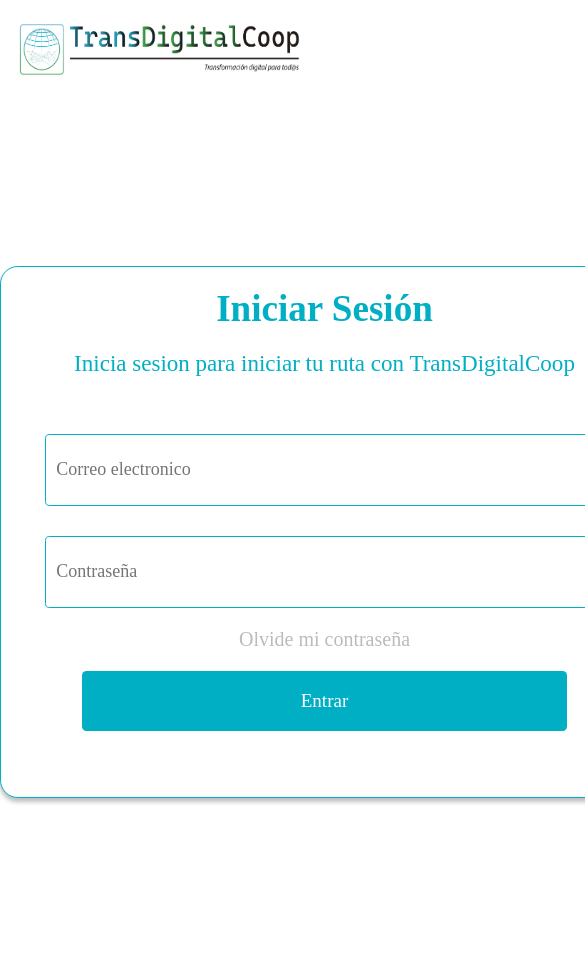
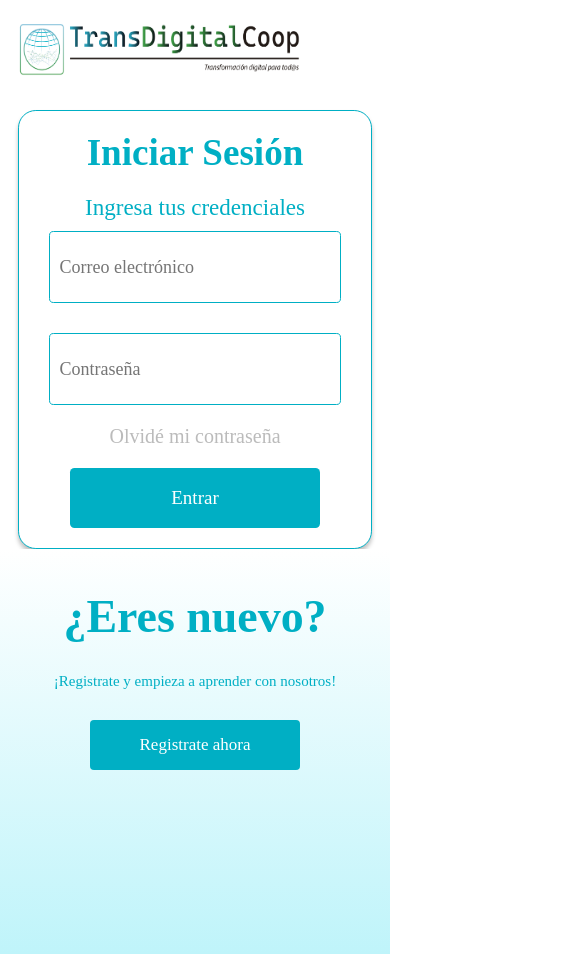
Before and after one commit to transdigitalcoop/e-learning-frontend, a React (Vite) app: page /auth in a window 390 px wide. Shown: the top 954 px of the page, 585 px wide, since content can reach past the window. Built offline with nearby package versions, Linux system fonts and the light colour scheme.

Commit message:
responsive login

```diff
--- a/src/auth/components/CardLogin.jsx
+++ b/src/auth/components/CardLogin.jsx
@@ -40,14 +40,14 @@ export const CardLogin = () => {
         <div className="title">
           <h1>Iniciar Sesión</h1>
           <p className="Myriad">
-            Inicia sesion para iniciar tu ruta con TransDigitalCoop
+            Ingresa tus credenciales
           </p>
         </div>
         <form className="form-login" onSubmit={handleSubmit}>
           <div className="account Myriad">
             <input
               type="email"
-              placeholder="Correo electronico"
+              placeholder="Correo electrónico"
               name="email"
               onChange={handleChange}
               required
@@ -62,7 +62,7 @@ export const CardLogin = () => {
           </div>
           <div className="redirect">
             <a href="/auth/" className="Myriad">
-              Olvide mi contraseña
+              Olvidé mi contraseña
             </a>
             <button type="submit" className="Cascadia">
               Entrar
--- a/src/auth/styles/CardLogin.css
+++ b/src/auth/styles/CardLogin.css
@@ -80,3 +80,11 @@
     width: 90%;
     padding-left: 10px;
 }
+
+
+@media (max-width: 480px) {
+    .card-login{
+        margin-top: 0px;
+        width: 80%;
+    }
+}
--- a/src/auth/styles/Login.css
+++ b/src/auth/styles/Login.css
@@ -1,25 +1,25 @@
-.Mainlogin{
+.Mainlogin {
   display: grid;
   grid-template-columns: 2fr 1.4fr;
   width: 100%;
   height: 100vh;
 }
-.Mainlogin .dibujo2{
-    background: linear-gradient(180deg, #FFF 0%, #BFF4FA 100%);
+.Mainlogin .dibujo2 {
+  background: linear-gradient(180deg, #fff 0%, #bff4fa 100%);
   position: relative;
   height: 100%;
   display: flex;
   align-items: center;
   justify-content: center;
 }
-.Mainlogin .dibujo2 img{
+.Mainlogin .dibujo2 img {
   position: absolute;
   bottom: 0;
   right: 0;
   width: 70%;
   height: 70%;
 }
-.nuevo{
+.nuevo {
   display: flex;
   flex-direction: column;
   gap: 30px;
@@ -28,16 +28,16 @@
   left: 10%;
   width: 400px;
 }
-.nuevo h1{
-    color: #00AFC4;
+.nuevo h1 {
+  color: #00afc4;
   font-size: 45.923px;
 }
-.nuevo p{
+.nuevo p {
   text-align: left;
-    color: #00AFC4;
+  color: #00afc4;
   font-size: 25.468px;
 }
-.nuevo a{
+.nuevo a {
   display: flex;
   justify-content: center;
   align-items: center;
@@ -46,5 +46,27 @@
   width: 60%;
   color: white;
   border-radius: 4.028px;
-    background: #00AFC4;
+  background: #00afc4;
 }
+
+@media (max-width: 480px) {
+  .Mainlogin {
+    display: flex;
+    flex-direction: column;
+  }
+
+  .Mainlogin .dibujo2 img{
+    display: none;
+  }
+
+  .nuevo p{
+    font-size: 15px;
+  }
+
+  .nuevo{
+    left: 5%;
+    width: 90%;
+    align-items: center;
+  }
+
+}
--- a/src/styles/Navbar.css
+++ b/src/styles/Navbar.css
@@ -1,10 +1,17 @@
-.Nav-maincontainer{
+.Nav-maincontainer {
   background-color: white;
   height: 90px;
   display: flex;
   padding: 10px;
 }
-.Nav-maincontainer ul{
+
+.menu-icon {
+  display: none;
+  font-size: 30px;
+  cursor: pointer;
+}
+
+.Nav-maincontainer ul {
   width: 100%;
   display: flex;
   gap: 90px;
@@ -13,14 +20,54 @@
   justify-content: end;
   margin-right: 20px;
 }
-.Nav-maincontainer ul li a{
+.Nav-maincontainer ul li a {
   color: black;
   text-decoration: none;
 }
 
-@media (max-width:480px) {
-    .Nav-maincontainer img{
+.menu {
+  display: flex;
+  align-items: center;
+  gap: 50px; /* Mantener el espacio entre los elementos */
+}
+
+@media (max-width: 480px) {
+
+  .Nav-maincontainer img {
     height: 80px;
     width: 300px;
   }
+
+  .Nav-maincontainer ul {
+    font-size: 10px;
   }
+
+  .Nav-maincontainer ul li a img {
+    display: none;
+  }
+
+  .menu-icon {
+    display: block;
+  }
+
+  .menu {
+    display: none;
+    flex-direction: column;
+    width: 90%;
+    background-color: #fff;
+    position: absolute;
+    top: 90px;
+    left: 0;
+    padding: 10px 20px;
+    box-shadow: 0 2px 10px rgba(0, 0, 0, 0.1);
+    gap: 10px; /* Reducir el espacio entre elementos en el menú desplegable */
+  }
+
+  .menu.open {
+    display: flex;
+  }
+
+  .menu li a{
+    font-size: 15px;
+  }
+}
--- a/src/ui/Navbar.jsx
+++ b/src/ui/Navbar.jsx
@@ -2,6 +2,7 @@ import "../styles/Navbar.css";
 import logo from "../assets/images/Transdigital.png";
 import avatar from "../assets/icons/avatar.png";
 import { useAuth } from "../auth/hooks/useAuth";
+import { useState } from "react";
 
 export const Navbar = () => {
   const { isAuthenticated } = useAuth();
@@ -12,12 +13,23 @@ export const Navbar = () => {
     logout();
     window.location.href = "/";
   };
+
+  const [menuOpen, setMenuOpen] = useState(false);
+
+  const toggleMenu = () => {
+    setMenuOpen(!menuOpen);
+  };
+
   return (
     <>
       <nav className="Nav-maincontainer">
         <img src={logo} alt="Transdigital logo" />
         {isAuthenticated && ( // Muestra estas opciones solo si el usuario está autenticado
           <ul className="Nav-options">
+            <li className="menu-icon" onClick={toggleMenu}>
+              ☰
+            </li>
+            <div className={`menu ${menuOpen ? "open" : ""}`}>
               <li>
                 <a href="/learning">Mi aprendizaje</a>
               </li>
@@ -32,6 +44,7 @@ export const Navbar = () => {
                   <img src={avatar} alt="" onClick={handleLogout} />
                 </a>
               </li>
+            </div>
           </ul>
         )}
       </nav>
```
Lines whose indentation alone changed are shown as unchanged.
